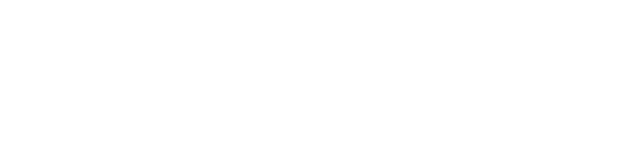
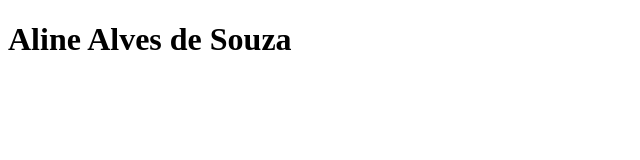
Before and after one commit to AlineMaker/portfolio, a plain HTML site: page index.html in a window 1280 px wide. Shown: the whole page, without its empty margins (0-640 px from the left). Drawn offline with Linux system fonts and the light colour scheme.

Commit message:
coloquei h1

```diff
--- a/index.html
+++ b/index.html
@@ -6,6 +6,11 @@
     <title>Document</title>
 </head>
 <body>
+    <header>
+        <main>
+            <h1>Aline Alves de Souza</h1>
+        </main>
+    </header>
 
 </body>
 </html>
```
